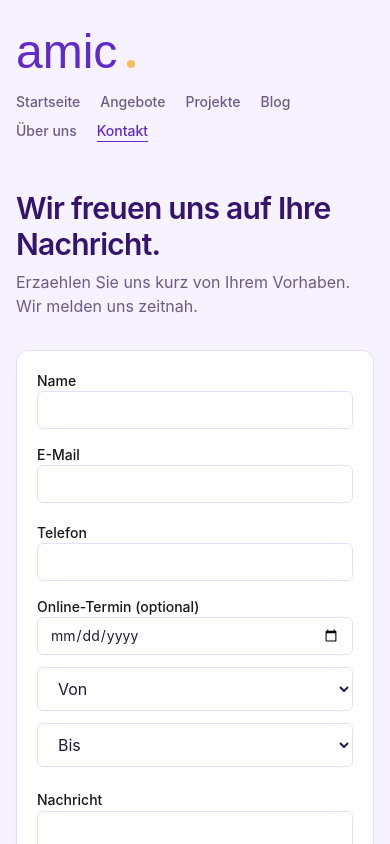
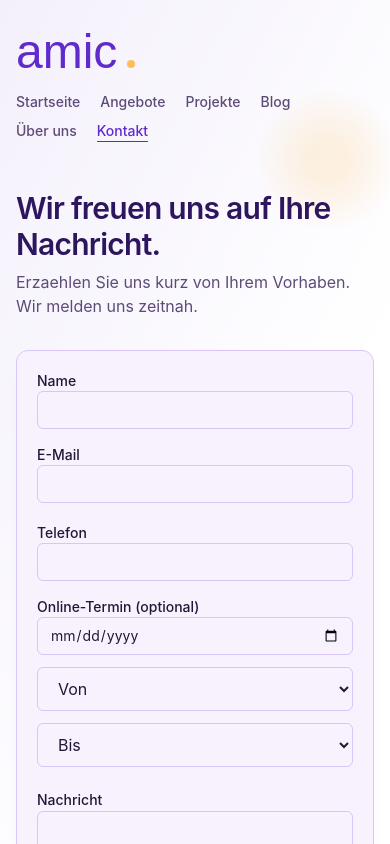
Before and after one commit to a-machine-intelligence-company/amic-portfolio, a Next.js app: page /contact in a window 390 px wide. Shown: the top 844 px of the page. Built offline with nearby package versions, Linux system fonts and the light colour scheme; a web font is replaced by a local one.

Commit message:
feat: update styles across components for improved branding and consistency

```diff
--- a/app/blog/[slug]/page.tsx
+++ b/app/blog/[slug]/page.tsx
@@ -90,7 +90,7 @@ export default function Blog({ params }) {
         {post.metadata.title}
       </h1>
       <div className="flex justify-between items-center mt-2 mb-8 text-sm">
-        <p className="text-sm text-neutral-600 dark:text-neutral-400">
+        <p className="text-sm text-[var(--brand-subtle-text)]">
           {formatDate(post.metadata.publishedAt)}
         </p>
       </div>
--- a/app/components/mdx.tsx
+++ b/app/components/mdx.tsx
@@ -49,7 +49,7 @@ function RoundedImage(props) {
 }
 
 function Paragraph({ children }) {
-  return <p className="my-4 text-neutral-700 dark:text-neutral-300">{children}</p>
+  return <p className="my-4 text-[var(--brand-text)]">{children}</p>
 }
 
 function List({
@@ -69,7 +69,7 @@ function List({
 
 function Blockquote({ children }) {
   return (
-    <blockquote className="mt-6 rounded-2xl border-l-4 border-neutral-300 bg-neutral-50 p-4 dark:border-neutral-700 dark:bg-neutral-900/40">
+    <blockquote className="mt-6 rounded-2xl border-l-4 border-[var(--brand-border)] bg-[var(--brand-muted-surface)] p-4 text-[var(--brand-text)]">
       {children}
     </blockquote>
   )
@@ -77,7 +77,7 @@ function Blockquote({ children }) {
 
 function SubtitlelessHeading({ children }) {
   return (
-    <p className="my-4 text-neutral-700 dark:text-neutral-300">{children}</p>
+    <p className="my-4 text-[var(--brand-text)]">{children}</p>
   )
 }
 
--- a/app/global.css
+++ b/app/global.css
@@ -9,12 +9,13 @@
   --brand-primary: #602acc;
   --brand-primary-ink: #34146f;
   --brand-accent: #ffbd59;
-  --brand-surface: #ffffff;
-  --brand-muted-surface: #f8f5ff;
-  --brand-border: #e7ddf8;
+  --brand-heading: #2d165e;
+  --brand-surface: #f8f2ff;
+  --brand-muted-surface: #f1e8ff;
+  --brand-border: #d8c6f8;
   --brand-text: #231736;
-  --brand-subtle-text: #6c5c84;
-  --brand-shadow: 0 4px 14px -14px rgba(96, 42, 204, 0.45);
+  --brand-subtle-text: #5d4b78;
+  --brand-shadow: 0 8px 20px -18px rgba(96, 42, 204, 0.38);
   --sh-class: #2d5e9d;
   --sh-identifier: #354150;
   --sh-sign: #8996a3;
@@ -28,19 +29,19 @@
 
 @media (prefers-color-scheme: dark) {
   :root {
-    --brand-surface: #171029;
-    --brand-muted-surface: #1f1538;
-    --brand-border: #38285c;
-    --brand-text: #f4efff;
-    --brand-subtle-text: #c8bae8;
-    --brand-shadow: 0 6px 18px -16px rgba(46, 18, 99, 0.95);
+    --brand-surface: #f8f2ff;
+    --brand-muted-surface: #f1e8ff;
+    --brand-border: #d8c6f8;
+    --brand-text: #231736;
+    --brand-subtle-text: #5d4b78;
+    --brand-shadow: 0 8px 20px -18px rgba(96, 42, 204, 0.38);
     --sh-class: #4c97f8;
     --sh-identifier: white;
     --sh-keyword: #f47067;
     --sh-string: #0fa295;
   }
   html {
-    color-scheme: dark;
+    color-scheme: light;
   }
 }
 
@@ -49,12 +50,28 @@ html {
 }
 
 .bg-brand-canvas {
-  background-color: #f6f2ff;
+  background-color: #f4ecff;
+  background:
+    radial-gradient(circle at 82% 14%, rgba(255, 189, 89, 0.2) 0 26px, transparent 88px),
+    radial-gradient(circle at 18% 76%, rgba(96, 42, 204, 0.12) 0 150px, transparent 240px),
+    linear-gradient(118deg, rgba(96, 42, 204, 0.08) 0%, rgba(96, 42, 204, 0) 50%);
+  background-size: auto;
+  background-position: center;
 }
 
 @media (prefers-color-scheme: dark) {
   .bg-brand-canvas {
-    background-color: #120c22;
+    background-color: #f4ecff;
+  }
+}
+
+@media (max-width: 768px) {
+  .bg-brand-canvas {
+    background:
+      radial-gradient(circle at 84% 12%, rgba(255, 189, 89, 0.18) 0 20px, transparent 72px),
+      radial-gradient(circle at 14% 80%, rgba(96, 42, 204, 0.11) 0 112px, transparent 190px),
+      linear-gradient(118deg, rgba(96, 42, 204, 0.07) 0%, rgba(96, 42, 204, 0) 52%);
+    background-size: auto;
   }
 }
 
@@ -67,7 +84,8 @@ html {
 }
 
 .page-title {
-  @apply font-semibold text-3xl md:text-4xl tracking-tight text-[var(--brand-primary-ink)] dark:text-[var(--brand-text)];
+  @apply font-semibold text-3xl md:text-4xl tracking-tight;
+  color: var(--brand-heading);
 }
 
 .brand-script {
@@ -85,7 +103,7 @@ html {
   @apply rounded-full border px-2.5 py-0.5 text-xs;
   border-color: var(--brand-border);
   color: var(--brand-subtle-text);
-  background-color: var(--brand-muted-surface);
+  background-color: color-mix(in oklab, var(--brand-muted-surface) 82%, white);
 }
 
 .btn-brand {
@@ -136,7 +154,7 @@ html {
 .prose pre {
   @apply rounded-md overflow-x-auto border py-2 px-3 text-sm;
   border-color: var(--brand-border);
-  background-color: var(--brand-muted-surface);
+  background-color: color-mix(in oklab, var(--brand-muted-surface) 86%, white);
 }
 
 .prose code {
@@ -165,18 +183,22 @@ html {
 
 .prose h1 {
   @apply text-4xl font-medium tracking-tight mt-6 mb-2;
+  color: var(--brand-heading);
 }
 
 .prose h2 {
   @apply text-xl font-medium tracking-tight mt-6 mb-2;
+  color: var(--brand-heading);
 }
 
 .prose h3 {
   @apply text-xl font-medium tracking-tight mt-6 mb-2;
+  color: var(--brand-heading);
 }
 
 .prose h4 {
   @apply text-lg font-medium tracking-tight mt-6 mb-2;
+  color: var(--brand-heading);
 }
 
 .prose strong {
@@ -186,10 +208,48 @@ html {
 
 .prose ul {
   @apply list-disc pl-6;
+  color: var(--brand-text);
 }
 
 .prose ol {
   @apply list-decimal pl-6;
+  color: var(--brand-text);
+}
+
+.prose li::marker {
+  color: color-mix(in oklab, var(--brand-primary) 55%, white);
+}
+
+.prose table {
+  width: 100%;
+  border-collapse: collapse;
+  border: 1px solid var(--brand-border);
+  border-radius: 0.5rem;
+  overflow: hidden;
+  background-color: color-mix(in oklab, var(--brand-surface) 88%, white);
+}
+
+.prose th {
+  background-color: color-mix(in oklab, var(--brand-primary) 10%, white);
+  color: var(--brand-heading);
+  font-weight: 600;
+}
+
+.prose th,
+.prose td {
+  padding: 0.5rem 0.75rem;
+  border-bottom: 1px solid var(--brand-border);
+  border-right: 1px solid var(--brand-border);
+  text-align: left;
+}
+
+.prose tr:last-child td {
+  border-bottom: none;
+}
+
+.prose th:last-child,
+.prose td:last-child {
+  border-right: none;
 }
 
 .prose > :first-child {
--- a/app/layout.tsx
+++ b/app/layout.tsx
@@ -58,14 +58,14 @@ export default function RootLayout({
     <html
       lang="de"
       className={cx(
-        'text-neutral-900 dark:text-neutral-100 bg-brand-canvas',
+        'text-[var(--brand-text)] bg-brand-canvas',
         GeistSans.variable,
         GeistMono.variable,
         grandHotel.variable
       )}
     >
       <body className="antialiased">
-        <main className="page-shell flex-auto min-w-0 mt-6 px-4 sm:px-6">
+        <main className="page-shell relative z-10 flex-auto min-w-0 mt-6 px-4 sm:px-6">
           <Navbar />
           {children}
           <Footer />
--- a/app/projects/[slug]/page.tsx
+++ b/app/projects/[slug]/page.tsx
@@ -92,7 +92,7 @@ export default function Project({ params }) {
         {project.metadata.title}
       </h1>
       <div className="flex flex-wrap items-center justify-between gap-2 text-sm">
-        <p className="text-sm text-neutral-600 dark:text-neutral-400">
+        <p className="text-sm text-[var(--brand-subtle-text)]">
           {formatDate(project.metadata.publishedAt)}
         </p>
         {project.metadata.tags?.length ? (
--- a/app/services/page.tsx
+++ b/app/services/page.tsx
@@ -18,15 +18,15 @@ const services = [
 
 export default function Services() {
   return (
-    <section className="page-section text-neutral-900 dark:text-neutral-100">
+    <section className="page-section text-[var(--brand-text)]">
       <div className="space-y-4">
-        <p className="text-xs uppercase tracking-[0.4em] text-neutral-500">
+        <p className="text-xs uppercase tracking-[0.4em] text-[var(--brand-subtle-text)]">
           Angebot
         </p>
         <h1 className="page-title">
           Leistungen mit Fokus auf Wirkung und Klarheit.
         </h1>
-        <p className="max-w-3xl text-lg text-neutral-700 dark:text-neutral-300">
+        <p className="max-w-3xl text-lg text-[var(--brand-text)]">
           Unternehmen sammeln im täglichen Betrieb Daten über ihre eigenen Tätigkeiten
           und Kompetenzen. Wir helfen Ihnen dabei, Ihre Datenwerte zu analysieren,
           sinnvoll zu strukturieren und einen klaren Handlungsplan anhand Ihrer
```
Also changed, not shown: app/about/page.tsx (+9 -9 lines).
